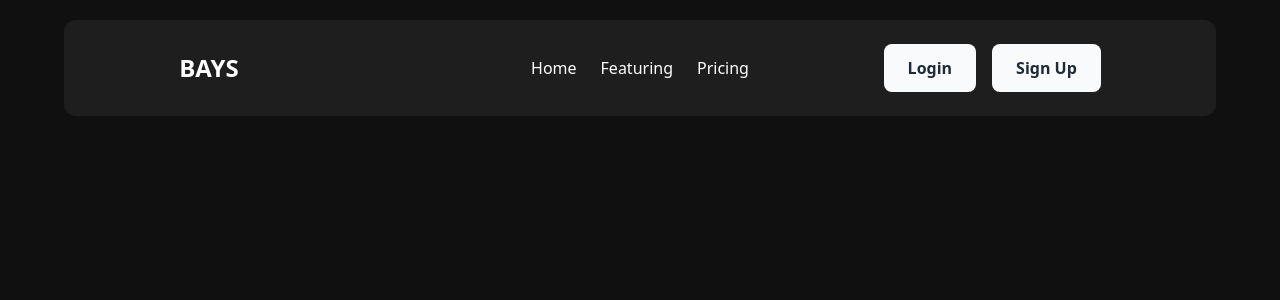
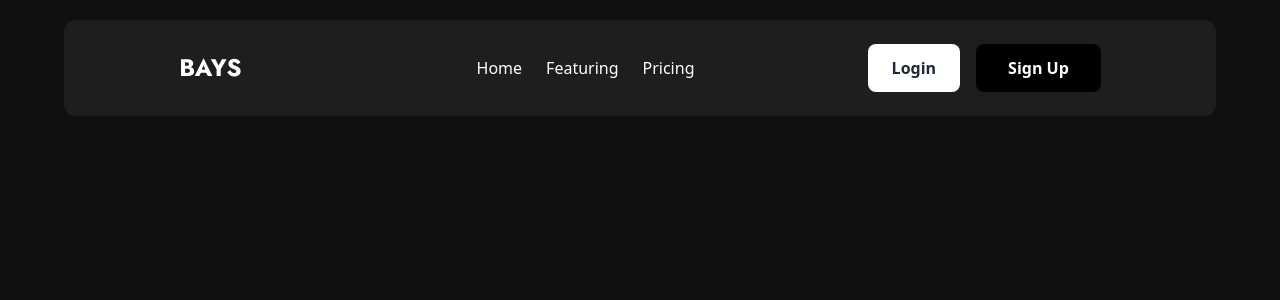
Before and after one commit to berkcantelseren/Bays, a Next.js app: page / in a window 1280 px wide. Shown: the top 300 px of the page. Built offline with nearby package versions, Linux system fonts and the light colour scheme.

Commit message:
finished navbar

```diff
--- a/app/components/Home/Navbar/Navbar.js
+++ b/app/components/Home/Navbar/Navbar.js
@@ -1,3 +1,7 @@
+import { Jost } from "next/font/google";
+
+const jost = Jost({ subsets: ["latin"], weight: "700" });
+
 export default function Navbar() {
   return (
     <div className="h-[12vh] z-[100] w-full top-0 sticky">
@@ -7,23 +11,40 @@ export default function Navbar() {
       >
         {/* Logo Section  */}
         <div className="flex items-center justify-between align-middle w-[80%] h-[60%] mx-auto">
-          <h1 className="text-white font-bold text-2xl">BAYS</h1>
+          <h1 className={`${jost.className} text-white font-bold text-2xl`}>
+            BAYS
+          </h1>
 
-          <div className="absolute left-1/2 -translate-x-1/2 flex space-x-6 text-white">
-            <a href="">Home</a>
-            <a href="">Featuring</a>
-            <a href="">Pricing</a>
+          <div className="absolute left-1/2 -translate-x-[75%] flex space-x-6 text-white font-light">
+            <a
+              href=""
+              className="hover:underline hover:underline-offset-4 decoration-[1px]"
+            >
+              Home
+            </a>
+            <a
+              href=""
+              className="hover:underline hover:underline-offset-4 decoration-[1px]"
+            >
+              Featuring
+            </a>
+            <a
+              href=""
+              className="hover:underline hover:underline-offset-4 decoration-[1px]"
+            >
+              Pricing
+            </a>
           </div>
           <div className="ml-auto flex space-x-4">
             <a
               href="#_"
-              className="relative block w-auto px-6 py-3 overflow-hidden text-base font-semibold text-center text-gray-800 rounded-lg bg-gray-50 hover:text-black hover:bg-white"
+              className="relative block w-auto px-6 py-3 overflow-hidden text-base font-semibold text-center text-gray-800 rounded-lg bg-white"
             >
               Login
             </a>
             <a
               href="#_"
-              className="relative block w-auto px-6 py-3 overflow-hidden text-base font-semibold text-center text-gray-800 rounded-lg bg-gray-50 hover:text-black hover:bg-white"
+              className="relative block w-auto px-8 py-3 overflow-hidden text-base font-semibold text-center text-white rounded-lg bg-black"
             >
               Sign Up
             </a>
```
